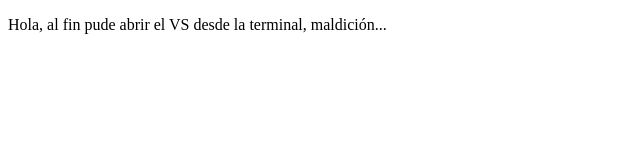
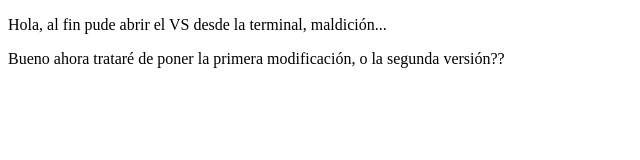
Before and after one commit to gitpgasdf/prodemoprework, a plain HTML site: page index.html in a window 1280 px wide. Shown: the whole page, without its empty margins (0-640 px from the left). Drawn offline with Linux system fonts and the light colour scheme.

Commit message:
cambios1.-.

```diff
--- a/index.html
+++ b/index.html
@@ -10,5 +10,8 @@
     <p>
         Hola, al fin pude abrir el VS desde la terminal, maldición...
     </p>
+    <p>
+        Bueno ahora trataré de poner la primera modificación, o la segunda versión??
+    </p>
 </body>
 </html>
```
